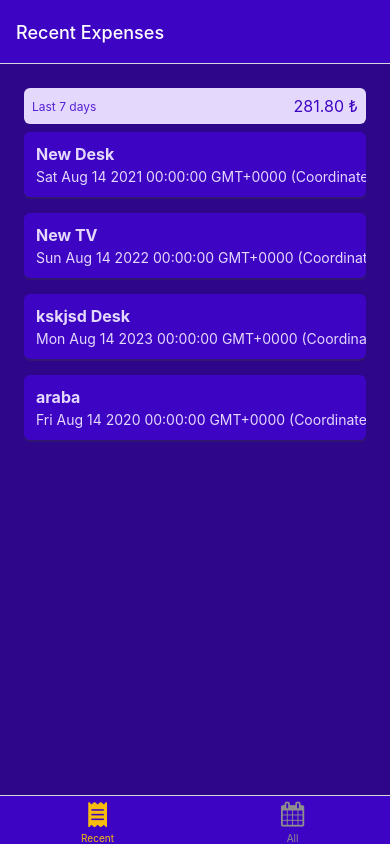
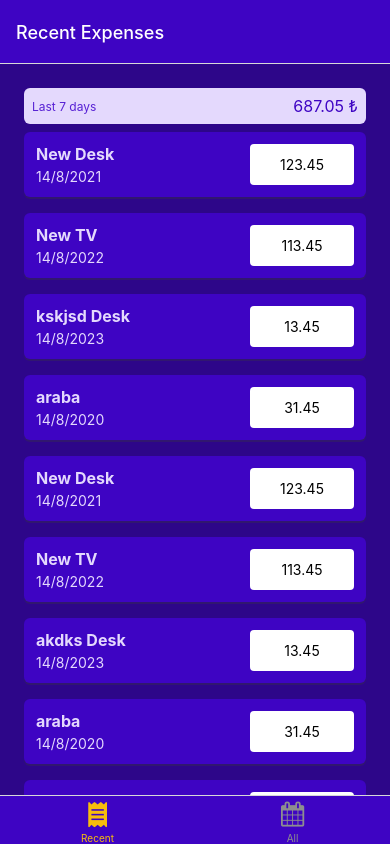
Before and after one commit to ebrardev/expense-trackerapp, a React Native app: screen /RecentExpenses in a window 390 px wide. Built offline with nearby package versions, Linux system fonts and the light colour scheme.

Commit message:
date format

```diff
--- a/components/ExpensesOutput/ExpenseItem.js
+++ b/components/ExpensesOutput/ExpenseItem.js
@@ -1,5 +1,6 @@
 import { Pressable, View,StyleSheet ,Text} from "react-native";
 import { GlobalStyles } from "../../constants/style";
+import { getFormattedDate } from "../../util/Date";
 
 function ExpenseItem({description,amount,date}) {
     return (
@@ -7,7 +8,7 @@ function ExpenseItem({description,amount,date}) {
             <View style={styles.expenseItem}>
                 <View>
                     <Text style={[styles.textBase,styles.description]}>{description}</Text>
-                    <Text style={styles.textBase}>{date ? date.toString() : ''}</Text>
+                    <Text style={styles.textBase}>{getFormattedDate(date)}</Text>
 
 
                 </View>
@@ -52,6 +53,8 @@ amountContainer :{
     justifyContent:"center",
     alignItems:"center",
     borderRadius:4,
+    minWidth:80,
+    textAlign:"center",
 
 },
 amount : {
--- a/components/ExpensesOutput/ExpensesOutput.js
+++ b/components/ExpensesOutput/ExpensesOutput.js
@@ -28,7 +28,40 @@ const DUMMY_EXPENSES = [
         description: 'araba',
         amount : 31.45,
         date: new Date(2020,7,14)
-    }
+    },
+    {
+        id: 'e5',
+        description: 'New Desk',
+        amount : 123.45,
+        date: new Date(2021,7,14)
+
+    },
+    {
+        id: 'e6',
+        description: 'New TV',
+        amount : 113.45,
+        date: new Date(2022,7,14)
+
+    },
+     {
+        id: 'e7',
+        description: 'akdks Desk',
+        amount : 13.45,
+        date: new Date(2023,7,14)
+
+     },
+     {
+        id: 'e8',
+        description: 'araba',
+        amount : 31.45,
+        date: new Date(2020,7,14)
+     },
+        {
+            id: 'e9',
+            description: 'New Desk',
+            amount : 123.45,
+            date: new Date(2021,7,14)
+        },
 ]
 
 function ExpensesOutput({expenses,expensesPeriod}) {
@@ -45,7 +78,9 @@ export default ExpensesOutput;
 const styles = StyleSheet.create({
     container : {
         flex:1,
-     padding:24,
+     paddingHorizontal:24,
+     paddingTop:24,
+     paddingBottom:0,
      backgroundColor: GlobalStyles.colors.primary700,
     },
 })
--- /dev/null
+++ b/util/Date.js
@@ -0,0 +1,3 @@
+export function getFormattedDate(date) {
+    return `${date.getDate()}/${date.getMonth() + 1}/${date.getFullYear()}`;
+}
```
